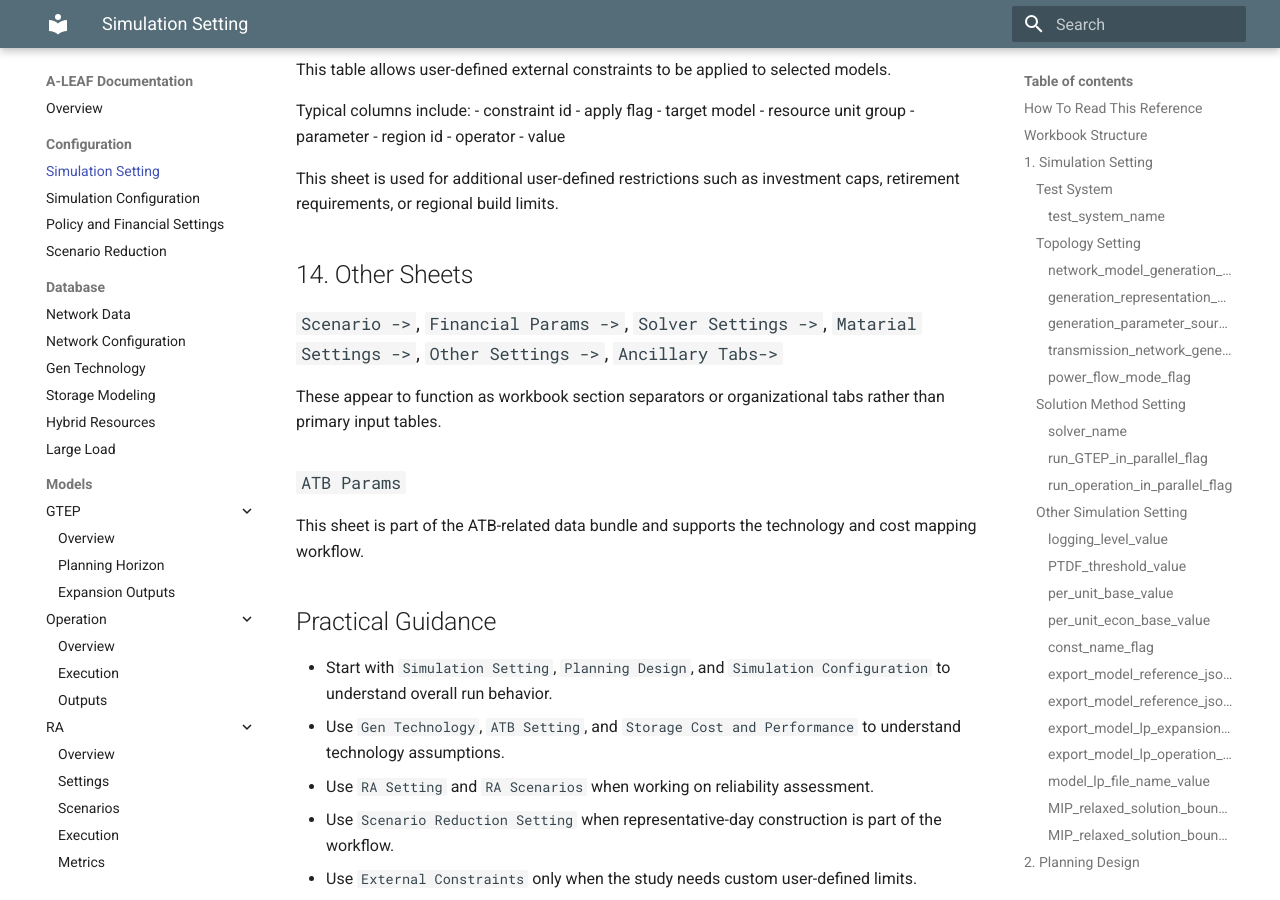
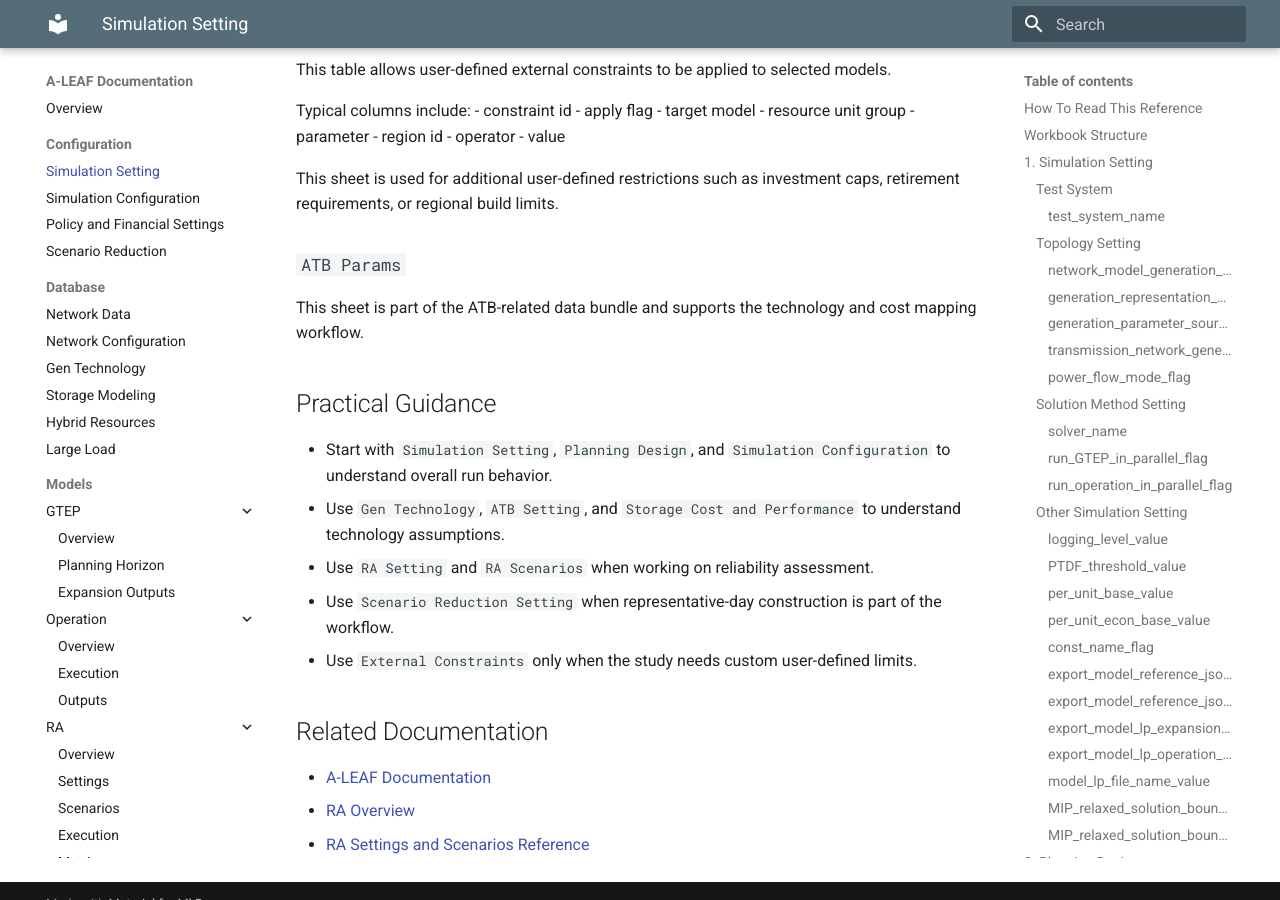
Before and after one commit to kwonj-anl/ALEAF_Docs, an MkDocs documentation site: the page built from docs/configuration/ALEAF_Simulation_Setting_File.md, in a window 1280 px wide and 900 px high, scrolled down 11955 px. Built offline with MkDocs 1.6.1 and Material for MkDocs 9.7.7, drawn with Linux system fonts in a browser that asks for light colours.

Commit message:
updated setting file doc

```diff
--- a/docs/configuration/ALEAF_Simulation_Setting_File.md
+++ b/docs/configuration/ALEAF_Simulation_Setting_File.md
@@ -493,11 +493,6 @@ Typical columns include:
 
 This sheet is used for additional user-defined restrictions such as investment caps, retirement requirements, or regional build limits.
 
-## 14. Other Sheets
-
-### `Scenario ->`, `Financial Params ->`, `Solver Settings ->`, `Matarial Settings ->`, `Other Settings ->`, `Ancillary Tabs->`
-These appear to function as workbook section separators or organizational tabs rather than primary input tables.
-
 ### `ATB Params`
 This sheet is part of the ATB-related data bundle and supports the technology and cost mapping workflow.
 
```
